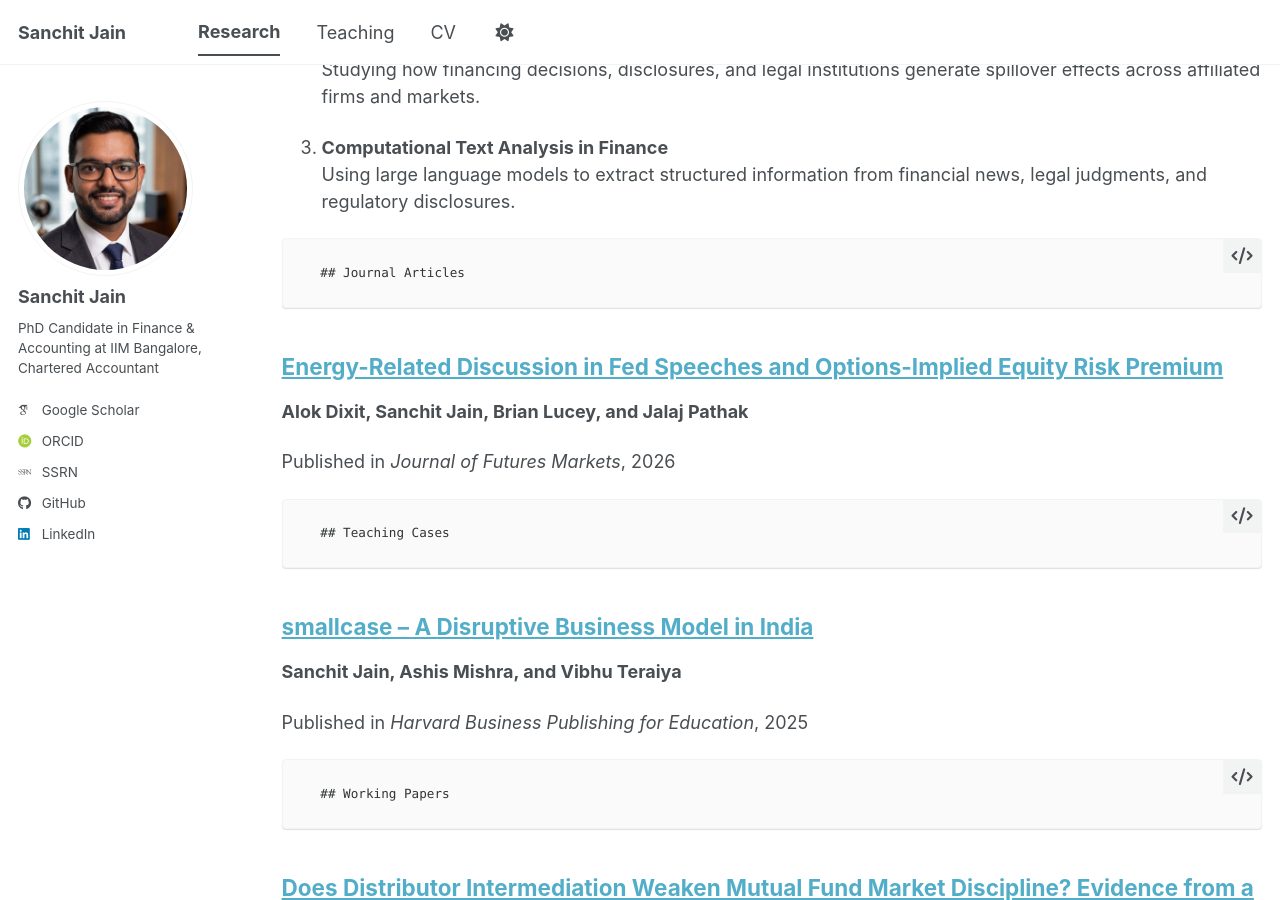
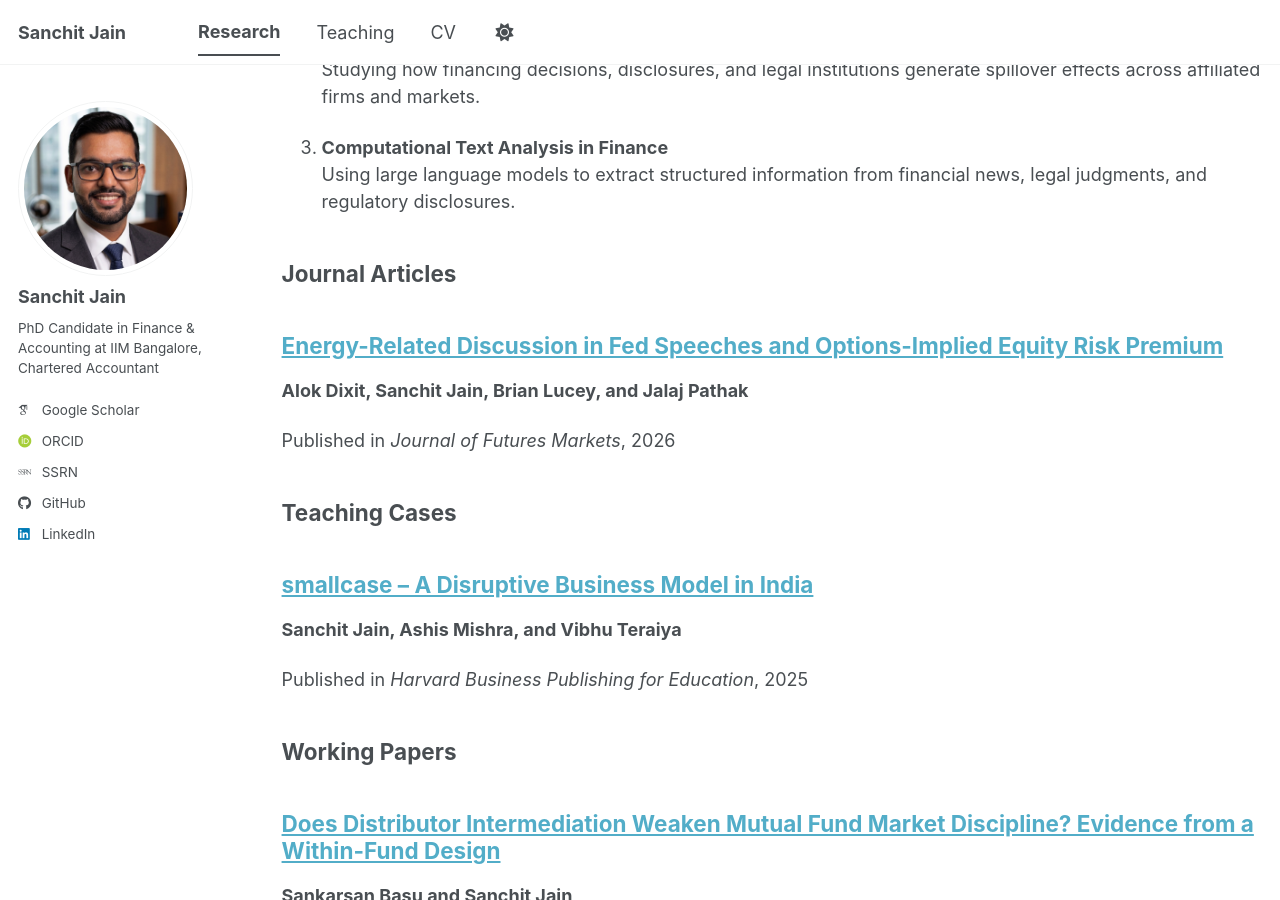
Before and after one commit to casanchitjain/casanchitjain.github.io, a Jekyll site: the page built from _pages/research.md, in a window 1280 px wide and 900 px high, scrolled down 458 px. Built offline with Jekyll 4.4.1, drawn with Linux system fonts in a browser that asks for light colours; some web fonts are replaced; a script bundle is joined from its source files by our own code; library files that are not in the unit come from our copies.

Commit message:
Updated Heading Format on Research Page

```diff
--- a/_pages/research.md
+++ b/_pages/research.md
@@ -28,11 +28,11 @@
       {% if post.category != category[0] %}
         {% continue %}
       {% endif %}
-      {% unless title_shown %}
-      ## {{ category[1].title }}
 
-   {% assign title_shown = true %}
-     {% endunless %}
+{% unless title_shown %}
+<h2>{{ category[1].title }}</h2>
+{% assign title_shown = true %}
+{% endunless %}
       {% include archive-single.html show_excerpt=false show_citation=false show_links=false %}
     {% endfor %}
   {% endfor %}
```
